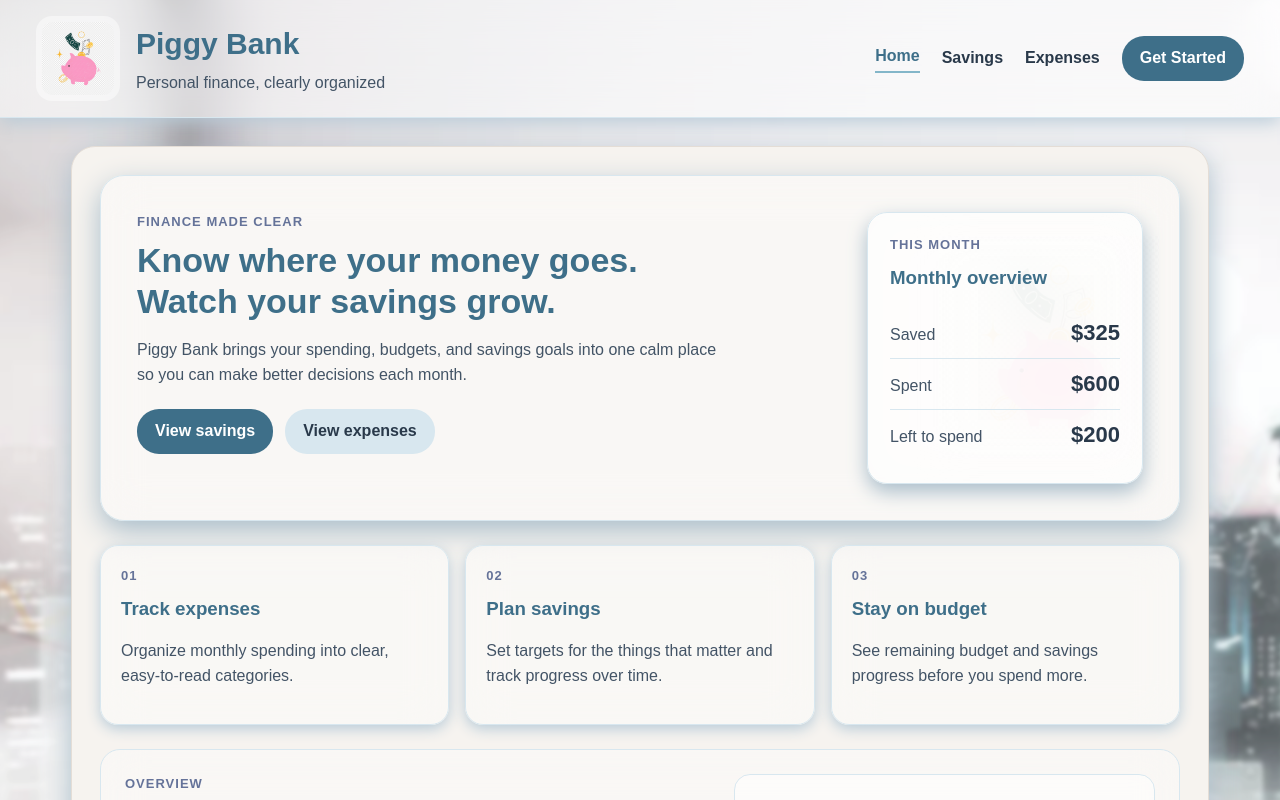
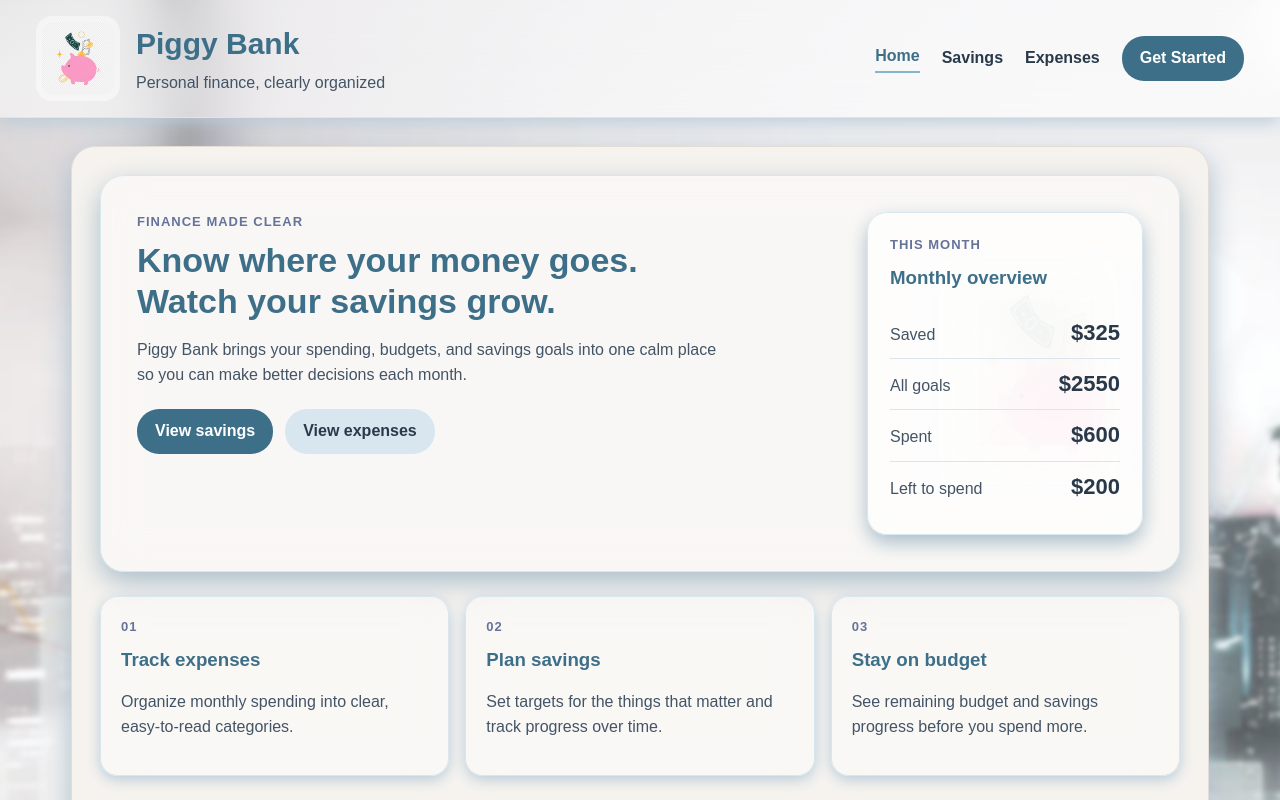
Before and after one commit to jasminekaurjogar/Full-Stack-Project, a React (Vite) app: page / in a window 1280 px wide. Shown: the top 800 px of the page. Built offline with nearby package versions, Linux system fonts and the light colour scheme.

Commit message:
Use useSavingsGoals hook in a second component

```diff
--- /dev/null
+++ b/src/components/SavingsGoals/SavingsTotals.tsx
@@ -0,0 +1,13 @@
+import { useSavingsGoals } from "../../hooks/useSavingsGoals";
+
+// Second component that uses the savings hook.
+export function SavingsTotals() {
+  const { totals } = useSavingsGoals();
+
+  return (
+    <div className="snapshot-row">
+      <span>All goals</span>
+      <strong>${totals.totalSaved}</strong>
+    </div>
+  );
+}
--- a/src/components/pages/Home.tsx
+++ b/src/components/pages/Home.tsx
@@ -1,5 +1,6 @@
 import { Link } from "react-router-dom";
 import { useSavedThisMonth } from "../../hooks/useSavedThisMonth";
+import { SavingsTotals } from "../SavingsGoals/SavingsTotals";
 
 export function Home() {
   const { savedThisMonth } = useSavedThisMonth();
@@ -31,6 +32,7 @@ export function Home() {
             <span>Saved</span>
             <strong>${savedThisMonth}</strong>
           </div>
+          <SavingsTotals />
           <div className="snapshot-row">
             <span>Spent</span>
             <strong>$600</strong>
```
